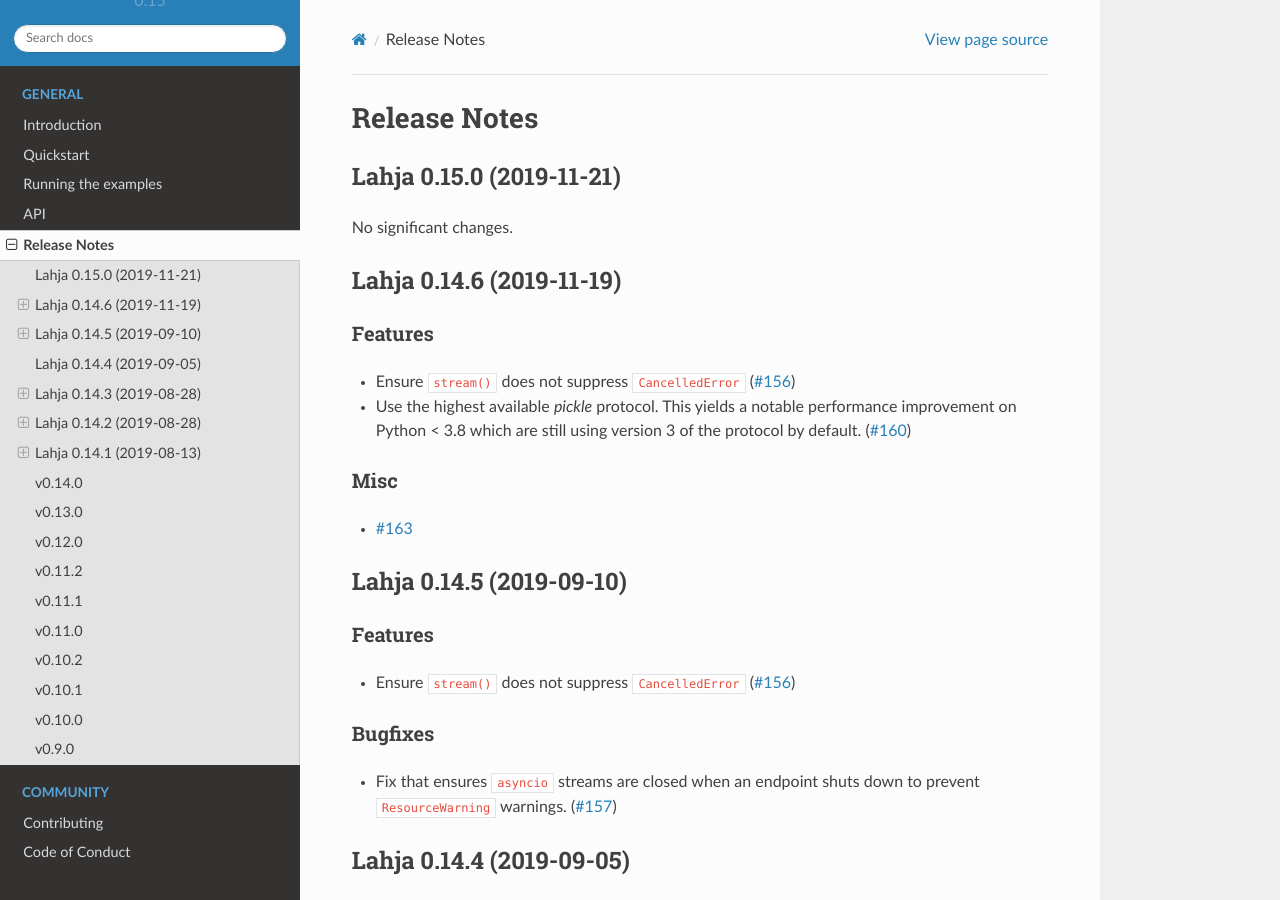
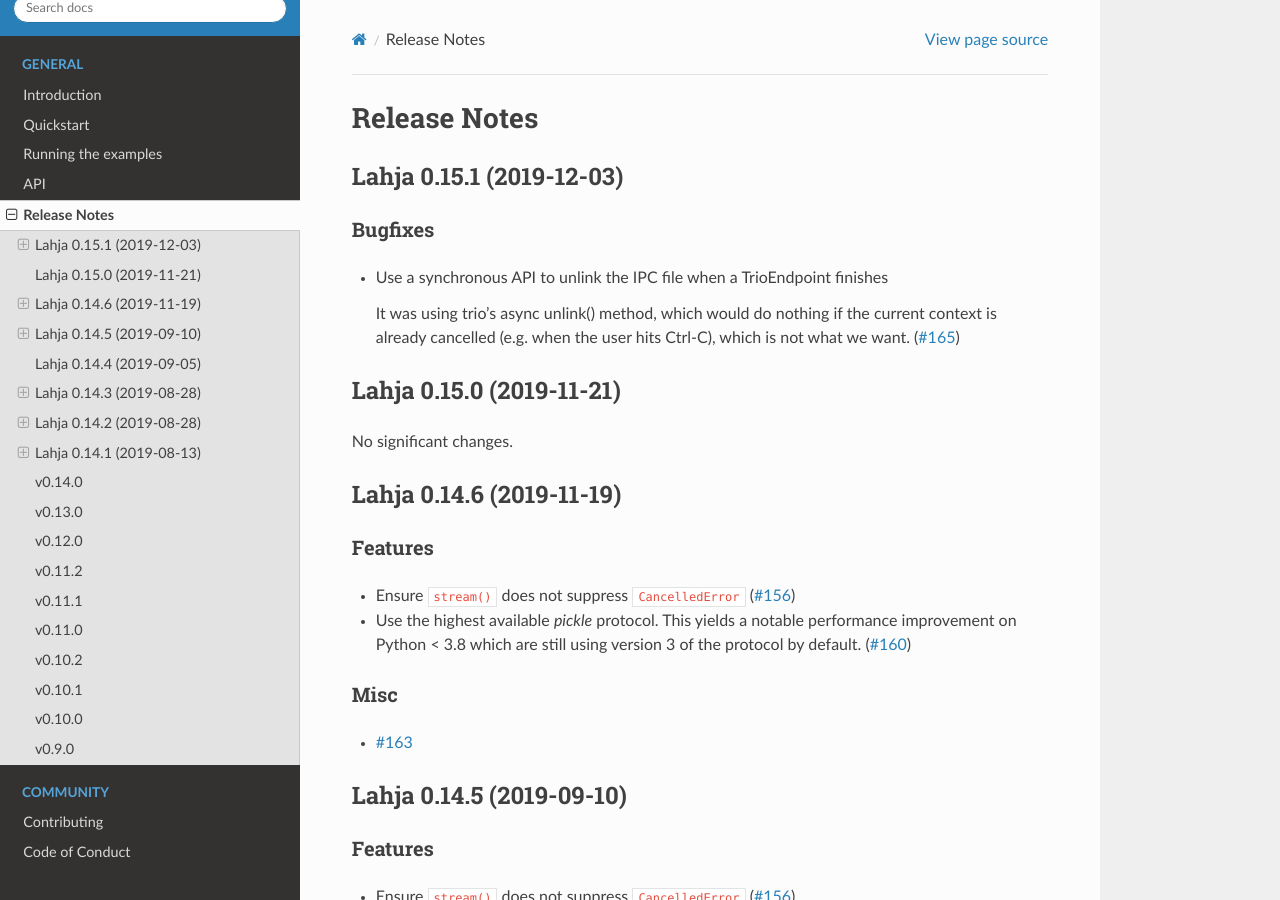
Before and after one commit to ethereum/lahja, a Sphinx documentation site: the page built from docs/release_notes.rst, in a window 1280 px wide and 900 px high. Built offline with Sphinx 7.4.7 and the Read the Docs theme 2.0.0, drawn with Linux system fonts in a browser that asks for light colours.

Commit message:
Bump version: 0.15.0 → 0.15.1

```diff
--- a/docs/release_notes.rst
+++ b/docs/release_notes.rst
@@ -2,6 +2,18 @@
 =============
 
 .. towncrier release notes start
+
+Lahja 0.15.1 (2019-12-03)
+-------------------------
+
+Bugfixes
+~~~~~~~~
+
+- Use a synchronous API to unlink the IPC file when a TrioEndpoint finishes
+
+  It was using trio's async unlink() method, which would do nothing if the current context is
+  already cancelled (e.g. when the user hits Ctrl-C), which is not what we want. (`#165 <https://github.com/ethereum/lahja/issues/165>`__)
+
 
 Lahja 0.15.0 (2019-11-21)
 -------------------------
--- a/newsfragments/165.bugfix.rst
+++ /dev/null
@@ -1,4 +0,0 @@
-Use a synchronous API to unlink the IPC file when a TrioEndpoint finishes
-
-It was using trio's async unlink() method, which would do nothing if the current context is
-already cancelled (e.g. when the user hits Ctrl-C), which is not what we want.
--- a/setup.py
+++ b/setup.py
@@ -57,7 +57,7 @@
 setup(
     name='lahja',
     # *IMPORTANT*: Don't manually change the version here. Use `make bump`, as described in readme
-    version='0.15.0',
+    version='0.15.1',
     description="Generic event bus for asynchronous cross-process communication",
     long_description=long_description,
     long_description_content_type='text/markdown',
```
Also changed, not shown: .bumpversion.cfg.
